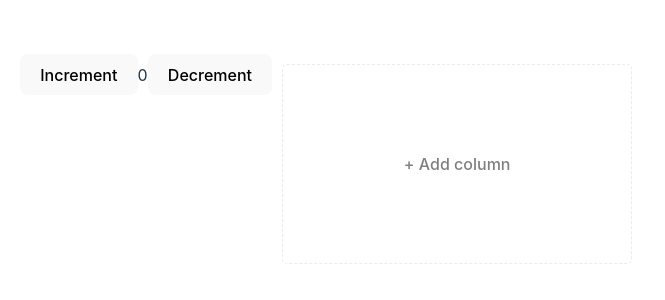
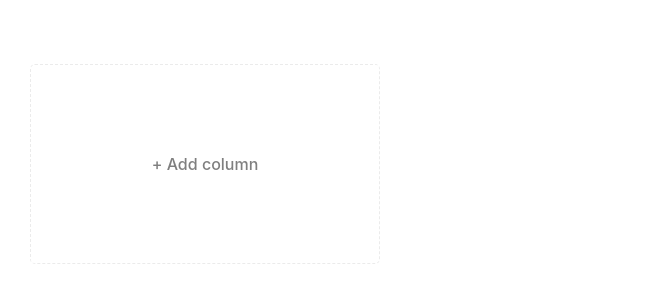
Before and after one commit to Starkpt/topdeck-calendar, a React (Vite) app: page / in a window 1280 px wide. Shown: the part 236-536 px from the top of the page, without its empty margins (0-665 px from the left). Built offline with nearby package versions, Linux system fonts and the light colour scheme.

Commit message:
removed unnecessary code

```diff
--- a/src/App.tsx
+++ b/src/App.tsx
@@ -26,7 +26,6 @@ import { useCallback, useEffect, useMemo, useRef } from "react";
 import { createPortal, unstable_batchedUpdates } from "react-dom";
 
 import { DroppableContainer, SortableItem, Trash } from "./components";
-import { decrement, increment } from "./features/counter/counterSlice";
 
 import {
   dropAnimation,
@@ -72,7 +71,6 @@ export default function MultipleContainers({
   scrollable,
 }: Props) {
   const data = useSelector((state) => state?.data);
-  const count = useSelector((state) => state?.counter?.value);
   const storeItems = useSelector((state) => state?.data?.items);
   // const storeClonedItems = useSelector((state) => state?.data?.clonedItems);
   const dispatch = useDispatch();
@@ -352,17 +350,6 @@ export default function MultipleContainers({
           gridAutoFlow: vertical ? "row" : "column",
         }}
       >
-        <div>
-          <div>
-            <button aria-label="Increment value" onClick={() => dispatch(increment())}>
-              Increment
-            </button>
-            <span>{count}</span>
-            <button aria-label="Decrement value" onClick={() => dispatch(decrement())}>
-              Decrement
-            </button>
-          </div>
-        </div>
         <SortableContext
           items={[...data.containers, PLACEHOLDER_ID]}
           strategy={vertical ? verticalListSortingStrategy : horizontalListSortingStrategy}
--- a/src/features/counter/counterSlice.ts
+++ /dev/null
@@ -1,28 +0,0 @@
-import { createSlice } from "@reduxjs/toolkit";
-
-export const counterSlice = createSlice({
-  name: "counter",
-  initialState: {
-    value: 0,
-  },
-  reducers: {
-    increment: (state) => {
-      // Redux Toolkit allows us to write "mutating" logic in reducers. It
-      // doesn't actually mutate the state because it uses the Immer library,
-      // which detects changes to a "draft state" and produces a brand new
-      // immutable state based off those changes
-      state.value += 1;
-    },
-    decrement: (state) => {
-      state.value -= 1;
-    },
-    incrementByAmount: (state, action) => {
-      state.value += action.payload;
-    },
-  },
-});
-
-// Action creators are generated for each case reducer function
-export const { increment, decrement, incrementByAmount } = counterSlice.actions;
-
-export default counterSlice.reducer;
--- a/src/store/store.ts
+++ b/src/store/store.ts
@@ -1,10 +1,8 @@
 import { configureStore } from "@reduxjs/toolkit";
-import counterSlice from "../features/counter/counterSlice";
 import data from "../features/data/data";
 
 const store = configureStore({
   reducer: {
-    counter: counterSlice,
     data: data,
   },
 });
```
